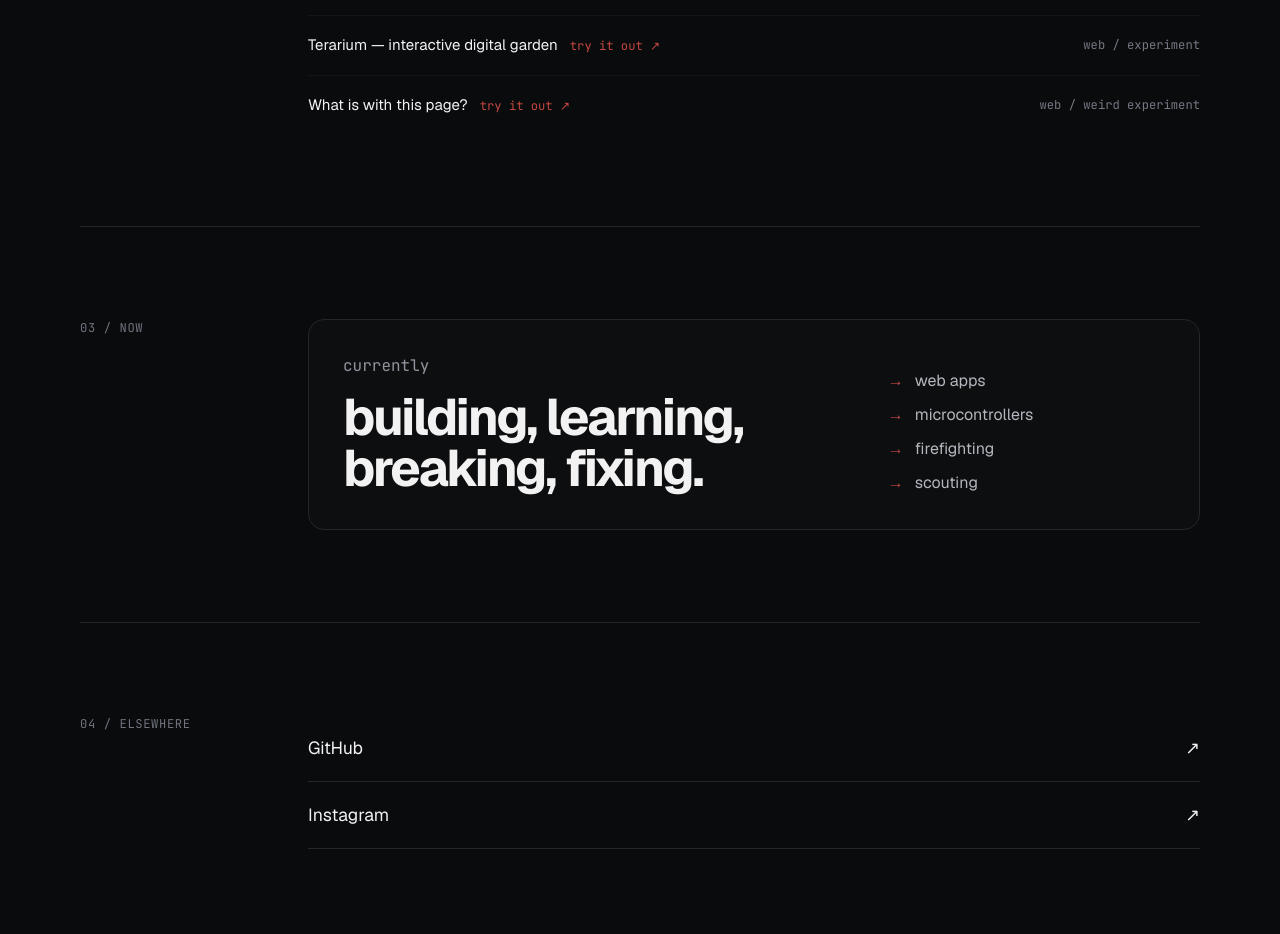
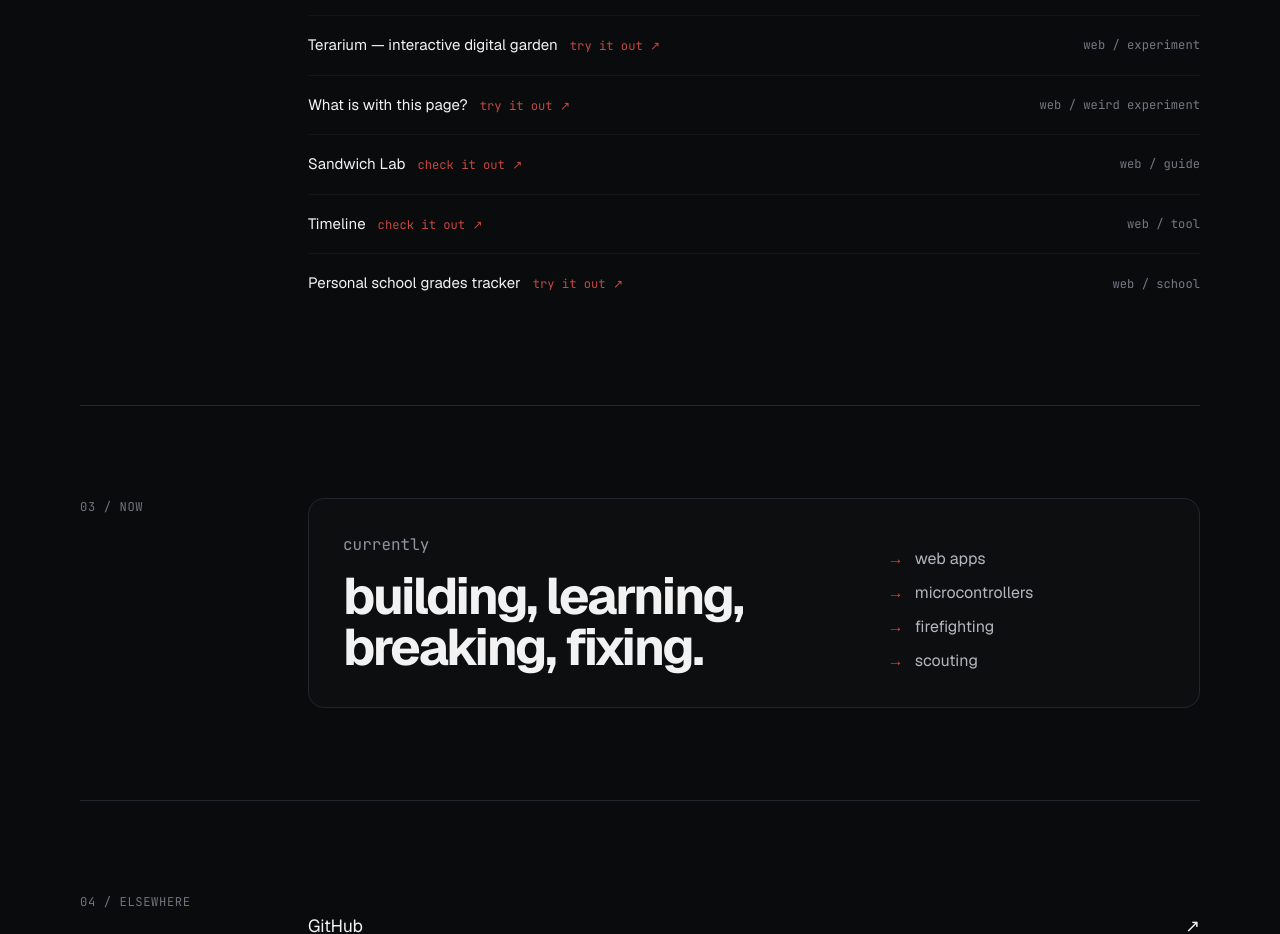
Before and after one commit to nick3go/nickg.si, a plain HTML site: page index.html in a window 1280 px wide. Shown: the part 2240-3174 px from the top of the page. Drawn offline with nearby package versions, Linux system fonts and the light colour scheme.

Commit message:
Add sandwich, timeline and grades tracker projects

```diff
--- a/index.html
+++ b/index.html
@@ -110,6 +110,27 @@
             </span>
             <span>web / weird experiment</span>
           </div>
+          <div class="project-row project-row-live">
+            <span class="project-title-group">
+              <a class="project-main" href="https://github.com/nick3go/sandwich" target="_blank" rel="noopener noreferrer">Sandwich Lab</a>
+              <a class="try-link" href="https://sandwich.nickg.si" target="_blank" rel="noopener noreferrer">check it out ↗</a>
+            </span>
+            <span>web / guide</span>
+          </div>
+          <div class="project-row project-row-live">
+            <span class="project-title-group">
+              <a class="project-main" href="https://github.com/nick3go/timeline" target="_blank" rel="noopener noreferrer">Timeline</a>
+              <a class="try-link" href="https://zgo.nickg.si" target="_blank" rel="noopener noreferrer">check it out ↗</a>
+            </span>
+            <span>web / tool</span>
+          </div>
+          <div class="project-row project-row-live">
+            <span class="project-title-group">
+              <a class="project-main" href="https://github.com/nick3go/g4asistent" target="_blank" rel="noopener noreferrer">Personal school grades tracker</a>
+              <a class="try-link" href="https://ocene.nickg.si" target="_blank" rel="noopener noreferrer">try it out ↗</a>
+            </span>
+            <span>web / school</span>
+          </div>
         </div>
       </div>
     </section>
```
